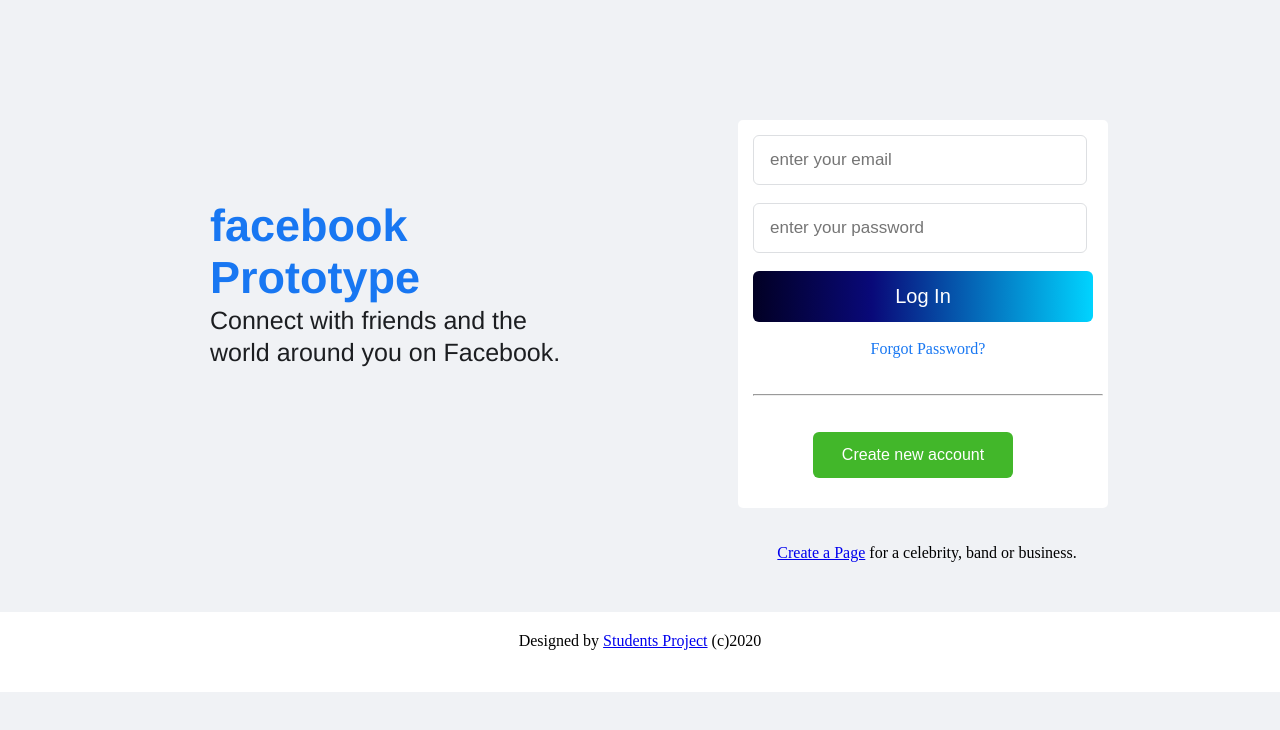
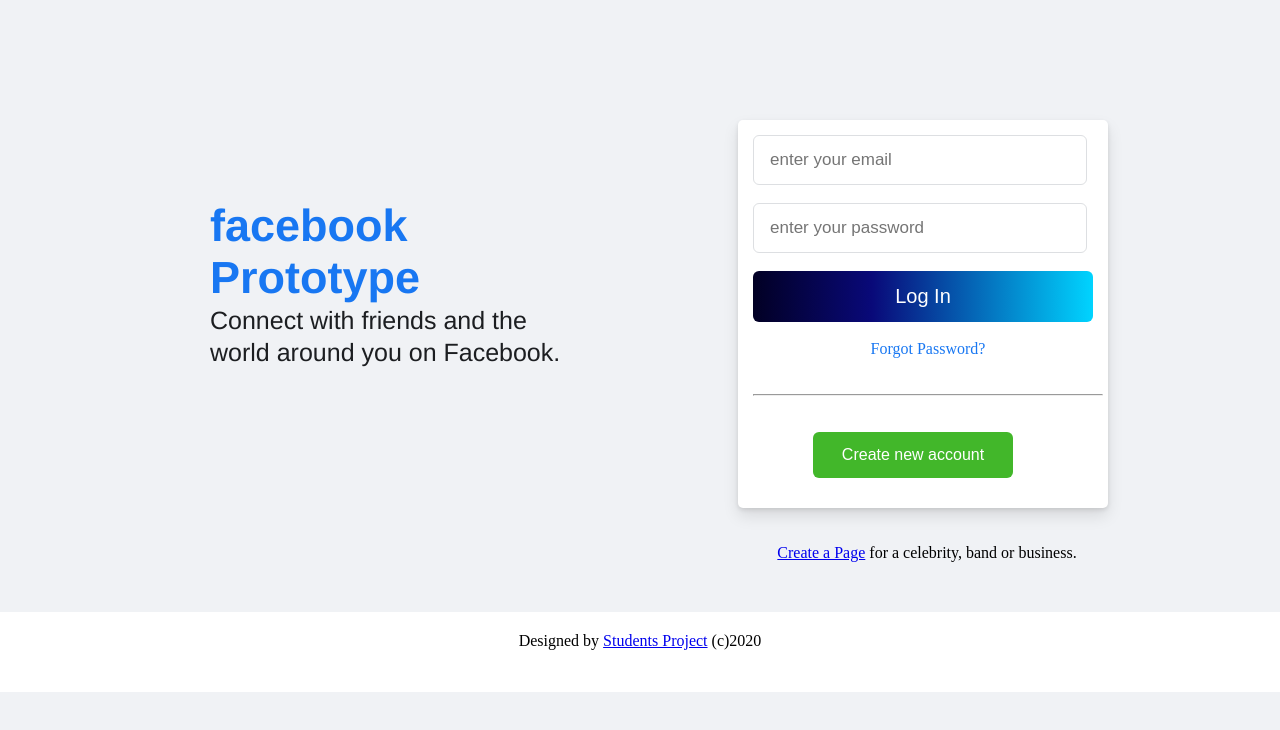
Before and after one commit to rasdarps/fbooklogin, a plain HTML site: page app/index.html in a window 1280 px wide. Drawn offline with Linux system fonts and the light colour scheme.

Commit message:
Update style.css

```diff
--- a/app/css/style.css
+++ b/app/css/style.css
@@ -51,6 +51,7 @@ margin-top:180px;
 	border-radius:5px;
 	padding-bottom: 30px;
 	padding-right:5px;
+	box-shadow: 0 2px 4px rgba(0, 0, 0, .1), 0 8px 16px rgba(0, 0, 0, .1);
 
 }
 
```
